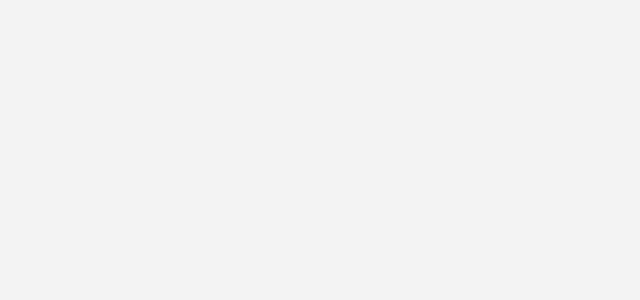
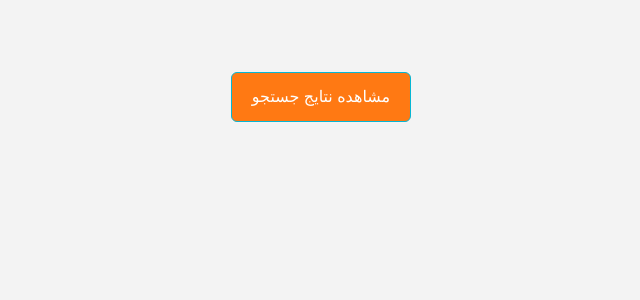
Before and after one commit to AmirNBK/fly-today, a Next.js app: page / in a window 1280 px wide. Shown: the top 300 px of the page, without its empty margins (319-959 px from the left). Built offline with nearby package versions, Linux system fonts and the light colour scheme; a web font is replaced by a local one.

Commit message:
added a button in the homepage to navigate to flight results

```diff
--- a/app/layout.tsx
+++ b/app/layout.tsx
@@ -6,7 +6,7 @@ import { AppProvider } from '@/context/AppContext';
 
 export const metadata: Metadata = {
   title: "خرید بلیط هواپیما",
-  description: "Generated by create next app",
+  description: "A development test for fly-today",
 };
 
 export default function RootLayout({
--- a/app/page.tsx
+++ b/app/page.tsx
@@ -1,11 +1,17 @@
 import localFont from 'next/font/local'
+import Link from 'next/link';
+import { Button } from 'primereact/button';
 const IranSans = localFont({ src: '../assets/fonts/IRANSansXFaNum-Regular.ttf' })
 
 export default function Home() {
 
   return (
     <main className={`${IranSans.className} flex flex-row p-6 w-10/12 gap-11 mx-auto mt-12`}>
-
+    <Link className='mx-auto' href={'/flight/search'}>
+    <Button className='bg-[#ff7913]'>
+      مشاهده  نتایج جستجو
+    </Button>
+    </Link>
     </main>
   );
 }
```
